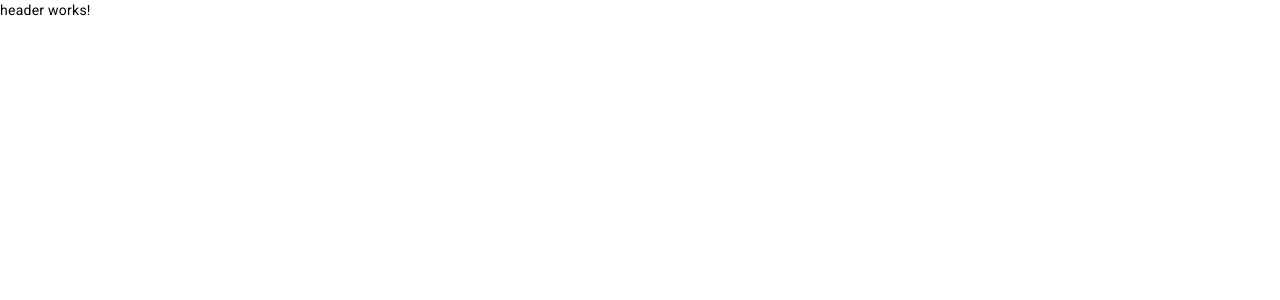
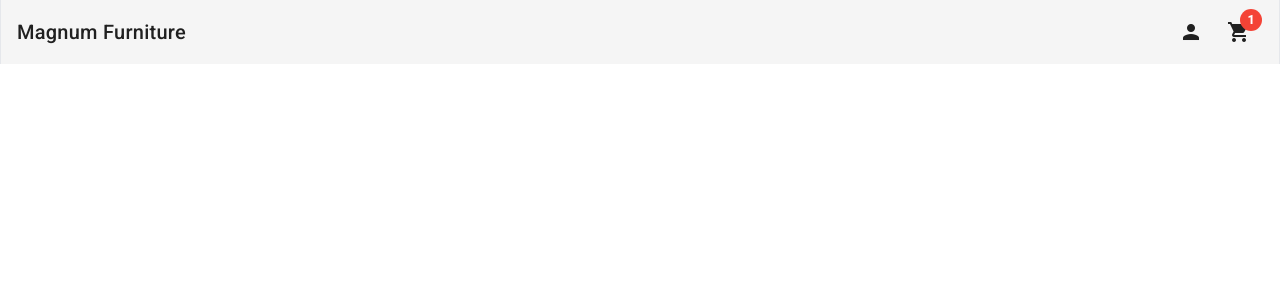
Before and after one commit to DanailDanov/SoftUni-Angular-Project, an Angular app in the folder E-Commerce-Store/: page / in a window 1280 px wide. Shown: the top 300 px of the page. Built offline with nearby package versions, Linux system fonts and the light colour scheme.

Commit message:
adding basket , login and register icon to header

```diff
--- a/E-Commerce-Store/src/app/app.component.html
+++ b/E-Commerce-Store/src/app/app.component.html
@@ -1 +1,2 @@
 <app-header />
+<router-outlet />
--- a/E-Commerce-Store/src/app/core/core.module.ts
+++ b/E-Commerce-Store/src/app/core/core.module.ts
@@ -1,6 +1,7 @@
 import { NgModule } from '@angular/core';
 import { CommonModule } from '@angular/common';
 import { HeaderComponent } from './header/header.component';
+import { MaterialModule } from '../material/material.module';
 
 
 
@@ -9,7 +10,8 @@ import { HeaderComponent } from './header/header.component';
     HeaderComponent
   ],
   imports: [
-    CommonModule
+    CommonModule,
+    MaterialModule,
   ],
   exports: [HeaderComponent],
 })
--- a/E-Commerce-Store/src/app/core/header/header.component.html
+++ b/E-Commerce-Store/src/app/core/header/header.component.html
@@ -1 +1,26 @@
-<p>header works!</p>
+<mat-toolbar class="mx-auto border-x justify-between">
+    <a routerLink="home">Magnum Furniture</a>
+    <div>
+        <button mat-icon-button>
+            <a routerLink="login"></a>
+            <mat-icon>person</mat-icon>
+        </button>
+
+        <button mat-icon-button [matMenuTriggerFor]="menu">
+            <mat-icon [matBadge]="1" matBadgeColor="warn">shopping_cart</mat-icon>
+        </button>
+    </div>
+
+    <mat-menu #menu="matMenu">
+        <div class="p-3 divide-y divide-solid">
+            <div class="pb-3 flex justify-between">
+                <span class="mr-16">1 items</span>
+                <a routerLink="cart">View Cart</a>
+            </div>
+            <div class="flex justify-between font-light mb-2">
+                keyboard x 1
+                <span class="font-bold">{{ '150' | currency}}</span>
+            </div>
+        </div>
+    </mat-menu>
+</mat-toolbar>
```
Also changed, not shown: 1 other file (tests, documents, lock files or other folders).
